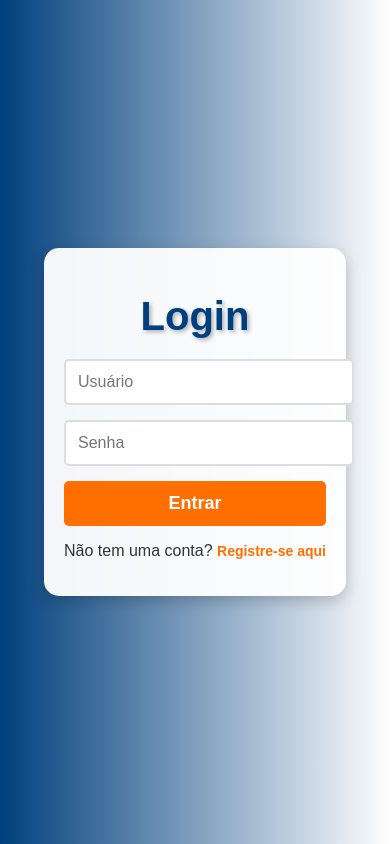
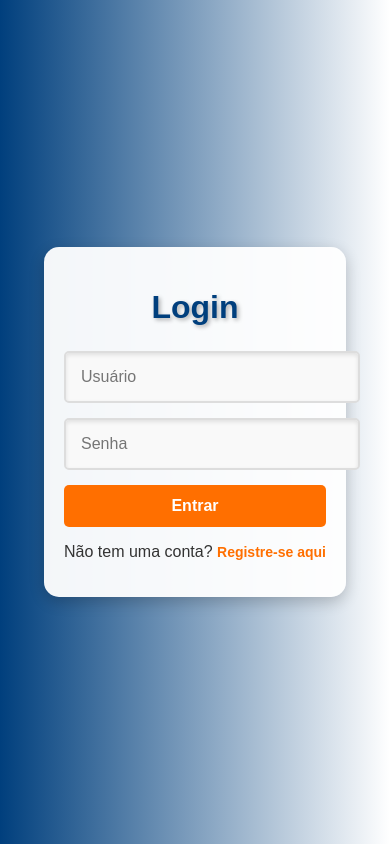
Before and after one commit to jvjun/ProjetoFlask, a Flask app: page /login in a window 390 px wide. Run offline with Flask 3, Linux system fonts and the light colour scheme.

Commit message:
atualização do css de login

```diff
--- a/static/css/style.css
+++ b/static/css/style.css
@@ -14,7 +14,7 @@ body {
 /* 🔹 Estrutura do layout principal */
 .container {
     text-align: center;
-    padding: 20px;
+    padding: 30px;
     max-width: 400px;
     background: rgba(255, 255, 255, 0.95);
     border-radius: 15px;
@@ -26,7 +26,7 @@ h1 {
     font-size: 2.5rem;
     color: #003f7d; /* Azul do logotipo */
     text-shadow: 2px 2px 4px rgba(0, 0, 0, 0.3);
-    margin-bottom: 20px;
+    margin-bottom: 25px;
 }
 
 /* 🔹 Formulário */
@@ -37,30 +37,30 @@ form {
 }
 
 input[type="text"],
-input[type="password"],
-input[type="date"],
-input[type="time"],
-input[type="number"] {
+input[type="password"] {
     width: 100%;
-    padding: 12px;
+    padding: 15px;
     border: 2px solid #ddd;
     border-radius: 5px;
     font-size: 16px;
     transition: 0.3s;
+    background: #f9f9f9;
+    box-shadow: inset 0 2px 4px rgba(0, 0, 0, 0.1);
 }
 
 /* 🔹 Foco nos Inputs */
 input:focus {
     border-color: #ff6f00;
     outline: none;
-    box-shadow: 0 0 5px rgba(255, 111, 0, 0.5);
+    box-shadow: 0 0 10px rgba(255, 111, 0, 0.5);
+    background: #fff;
 }
 
 /* 🔹 Botão */
 button {
     background-color: #ff6f00;
     color: white;
-    padding: 12px;
+    padding: 15px;
     font-size: 18px;
     border: none;
     border-radius: 5px;
@@ -75,12 +75,17 @@ button:hover {
     transform: translateY(-2px);
 }
 
+button:active {
+    transform: scale(0.98); /* Efeito de clique */
+}
+
 /* 🔹 Links */
 a {
     text-decoration: none;
     color: #ff6f00;
     font-size: 14px;
     font-weight: bold;
+    transition: color 0.3s ease-in-out;
 }
 
 a:hover {
@@ -94,13 +99,38 @@ footer {
     bottom: 20px;
     font-size: 0.9rem;
     color: #fff;
+    text-align: center;
+    width: 100%;
 }
 
 footer a {
     color: #fff;
     text-decoration: underline;
+    transition: color 0.3s ease-in-out;
 }
 
 footer a:hover {
     color: #ddd;
 }
+
+/* 🔹 Ajuste Responsivo */
+@media (max-width: 600px) {
+    .container {
+        max-width: 90%;
+        padding: 20px;
+    }
+
+    h1 {
+        font-size: 2rem;
+    }
+
+    button {
+        font-size: 16px;
+        padding: 12px;
+    }
+
+    input {
+        padding: 12px;
+        font-size: 14px;
+    }
+}
```
